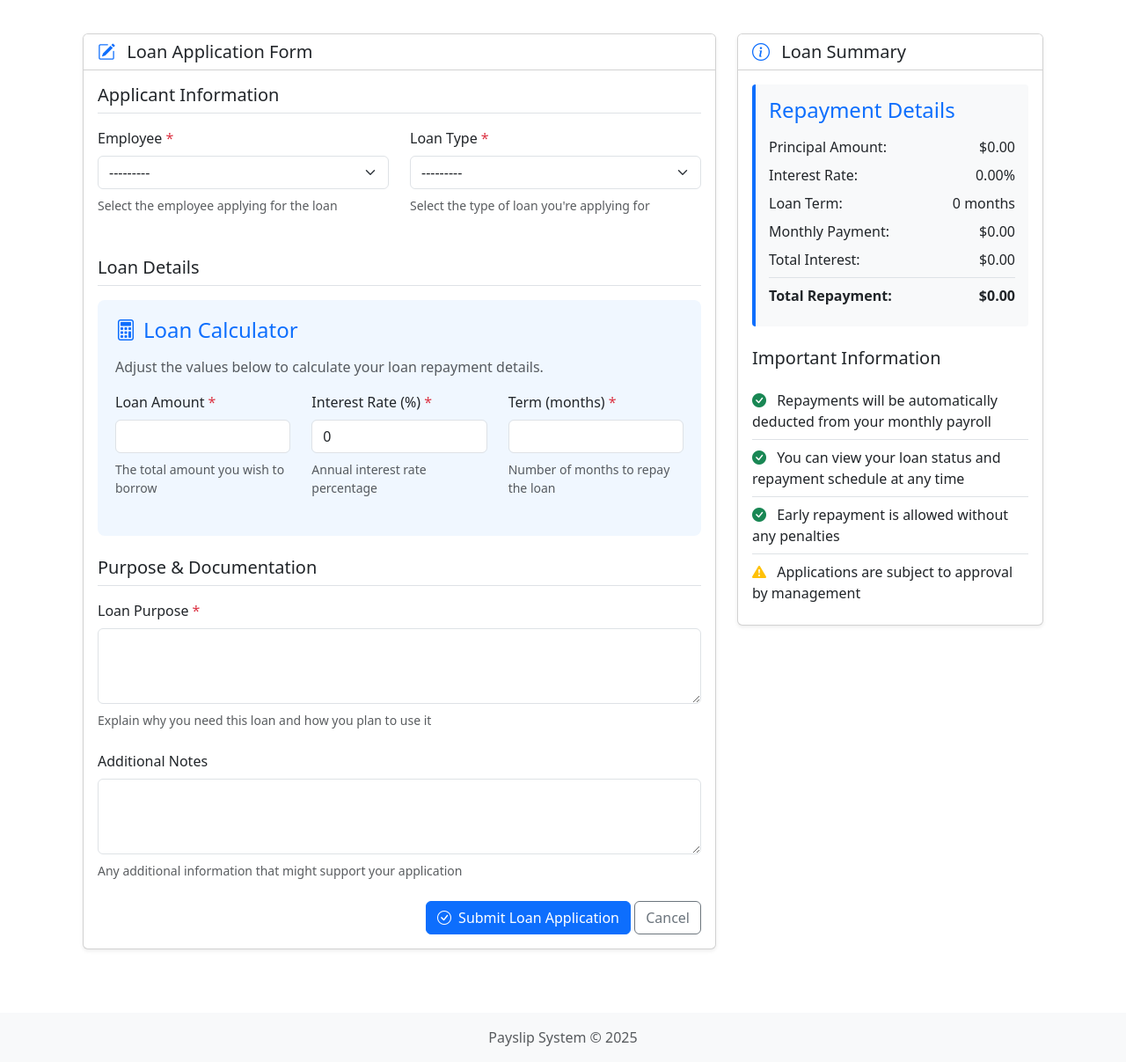
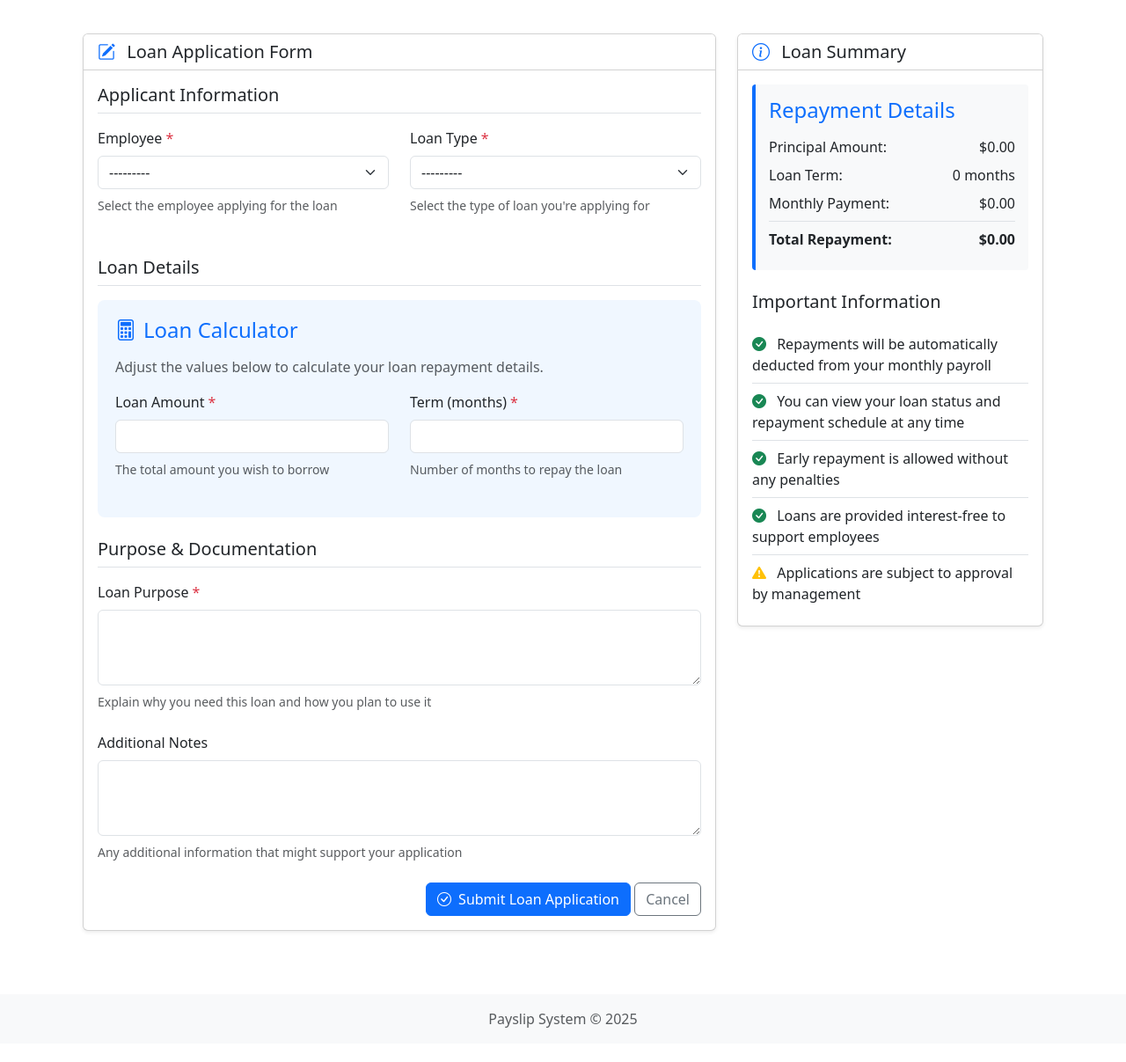
Before and after one commit to z-automator/iPaySlip, a Django app: page /loans/create/ in a window 1280 px wide. Shown: the part 144-1351 px from the top of the page at 88% size. After the commit the page ends 1312 px from the top, so only its background shows below. Run offline with Django 4.2, Linux system fonts and the light colour scheme; the visitor is signed in with stand-in values (Sample User, id 1); data comes from the database, SQL or seed files in the repository; data that the repository does not hold is empty; some libraries are stand-ins or nearby versions.

Commit message:
Refactor loan management forms and models for interest-free loans
- Removed interest rate fields from LoanTypeForm and LoanForm to reflect that all loans are interest-free.
- Updated LoanType model to set interest_rate as editable=False for backward compatibility.
- Adjusted loan_detail and loan_form templates to remove interest rate references and enhance clarity.
- Added informational alerts in templates to communicate the interest-free nature of loans to users.

```diff
--- a/lending/forms.py
+++ b/lending/forms.py
@@ -5,7 +5,7 @@ from .models import LoanType, Loan, LoanPayment
 class LoanTypeForm(forms.ModelForm):
     class Meta:
         model = LoanType
-        fields = ['name', 'description', 'interest_rate', 'max_amount', 'max_term_months', 'is_active']
+        fields = ['name', 'description', 'max_amount', 'max_term_months', 'is_active']
         widgets = {
             'description': forms.Textarea(attrs={'rows': 3}),
         }
@@ -13,7 +13,6 @@ class LoanTypeForm(forms.ModelForm):
     def __init__(self, *args, **kwargs):
         super().__init__(*args, **kwargs)
         self.fields['description'].required = False
-        self.fields['interest_rate'].help_text = "Annual interest rate percentage"
         self.fields['max_amount'].help_text = "Maximum loan amount allowed"
         self.fields['max_term_months'].help_text = "Maximum repayment period in months"
 
@@ -21,7 +20,7 @@ class LoanForm(forms.ModelForm):
     class Meta:
         model = Loan
         fields = [
-            'employee', 'loan_type', 'amount', 'interest_rate',
+            'employee', 'loan_type', 'amount',
             'term_months', 'purpose', 'notes'
         ]
         widgets = {
@@ -42,10 +41,6 @@ class LoanForm(forms.ModelForm):
             self.fields['total_payable'] = forms.DecimalField(
                 widget=forms.HiddenInput(), required=False
             )
-
-        # If a loan type is selected, set the interest rate to match
-        if self.instance.loan_type and not self.instance.interest_rate:
-            self.initial['interest_rate'] = self.instance.loan_type.interest_rate
 
     def clean(self):
         cleaned_data = super().clean()
--- a/lending/models.py
+++ b/lending/models.py
@@ -7,13 +7,13 @@ class LoanType(models.Model):
     """Loan types with predefined parameters"""
     name = models.CharField(max_length=100)
     description = models.TextField(blank=True)
-    interest_rate = models.DecimalField(max_digits=5, decimal_places=2, default=0)  # Percentage
+    interest_rate = models.DecimalField(max_digits=5, decimal_places=2, default=0, editable=False)  # Always 0, kept for backward compatibility
     max_amount = models.DecimalField(max_digits=12, decimal_places=2)
     max_term_months = models.PositiveIntegerField()
     is_active = models.BooleanField(default=True)
 
     def __str__(self):
-        return f"{self.name} ({self.interest_rate}%)"
+        return f"{self.name}"
 
 class Loan(models.Model):
     """Employee loan model"""
@@ -38,7 +38,7 @@ class Loan(models.Model):
 
     # Loan details
     amount = models.DecimalField(max_digits=12, decimal_places=2)
-    interest_rate = models.DecimalField(max_digits=5, decimal_places=2, default=0)  # Percentage
+    interest_rate = models.DecimalField(max_digits=5, decimal_places=2, default=0, editable=False)  # Always 0, kept for backward compatibility
     term_months = models.PositiveIntegerField()
     monthly_payment = models.DecimalField(max_digits=12, decimal_places=2)
     total_payable = models.DecimalField(max_digits=12, decimal_places=2)
@@ -70,27 +70,21 @@ class Loan(models.Model):
         return reverse('loan_detail', kwargs={'pk': self.pk})
 
     def calculate_monthly_payment(self):
-        """Calculate monthly payment amount"""
-        if self.interest_rate == 0:
-            # No interest
-            return self.amount / self.term_months
-
-        # With interest (simple interest for simplicity)
-        total_interest = (self.amount * self.interest_rate / 100)
-        self.total_payable = self.amount + total_interest
-        return self.total_payable / self.term_months
+        """Calculate monthly payment amount (no interest)"""
+        # No interest - just divide total by number of months
+        return self.amount / self.term_months
 
     def save(self, *args, **kwargs):
+        # Ensure interest rate is always 0
+        self.interest_rate = 0
+
         # Calculate monthly payment if not manually set
         if not self.monthly_payment:
             self.monthly_payment = self.calculate_monthly_payment()
 
-        # Calculate total payable amount
+        # Calculate total payable amount (same as amount since no interest)
         if not self.total_payable:
-            if self.interest_rate == 0:
-                self.total_payable = self.amount
-            else:
-                self.total_payable = self.monthly_payment * self.term_months
+            self.total_payable = self.amount
 
         # Set approval date when approved
         if self.status == self.APPROVED and not self.approval_date:
--- a/templates/lending/loan_form.html
+++ b/templates/lending/loan_form.html
@@ -130,7 +130,7 @@
                             <h4><i class="bi bi-calculator me-2"></i>Loan Calculator</h4>
                             <p class="text-muted">Adjust the values below to calculate your loan repayment details.</p>
                             <div class="row">
-                                <div class="col-md-4">
+                                <div class="col-md-6">
                                     <div class="form-group">
                                         <label for="{{ form.amount.id_for_label }}" class="form-label required-field">Loan Amount</label>
                                         {{ form.amount }}
@@ -140,17 +140,7 @@
                                         <div class="form-text text-muted">The total amount you wish to borrow</div>
                                     </div>
                                 </div>
-                                <div class="col-md-4">
-                                    <div class="form-group">
-                                        <label for="{{ form.interest_rate.id_for_label }}" class="form-label required-field">Interest Rate (%)</label>
-                                        {{ form.interest_rate }}
-                                        {% if form.interest_rate.errors %}
-                                        <div class="text-danger">{{ form.interest_rate.errors }}</div>
-                                        {% endif %}
-                                        <div class="form-text text-muted">Annual interest rate percentage</div>
-                                    </div>
-                                </div>
-                                <div class="col-md-4">
+                                <div class="col-md-6">
                                     <div class="form-group">
                                         <label for="{{ form.term_months.id_for_label }}" class="form-label required-field">Term (months)</label>
                                         {{ form.term_months }}
@@ -224,20 +214,12 @@
                             <span id="summary-principal">$0.00</span>
                         </div>
                         <div class="summary-item">
-                            <span>Interest Rate:</span>
-                            <span id="summary-rate">0.00%</span>
-                        </div>
-                        <div class="summary-item">
                             <span>Loan Term:</span>
                             <span id="summary-term">0 months</span>
                         </div>
                         <div class="summary-item">
                             <span>Monthly Payment:</span>
                             <span id="summary-monthly">$0.00</span>
-                        </div>
-                        <div class="summary-item">
-                            <span>Total Interest:</span>
-                            <span id="summary-interest">$0.00</span>
                         </div>
                         <div class="summary-item total">
                             <span>Total Repayment:</span>
@@ -259,6 +241,10 @@
                             <li class="list-group-item px-0">
                                 <i class="bi bi-check-circle-fill text-success me-2"></i>
                                 Early repayment is allowed without any penalties
+                            </li>
+                            <li class="list-group-item px-0">
+                                <i class="bi bi-check-circle-fill text-success me-2"></i>
+                                Loans are provided interest-free to support employees
                             </li>
                             <li class="list-group-item px-0">
                                 <i class="bi bi-exclamation-triangle-fill text-warning me-2"></i>
@@ -293,54 +279,44 @@
 
         // Set up loan calculator
         const amountInput = document.getElementById('{{ form.amount.id_for_label }}');
-        const rateInput = document.getElementById('{{ form.interest_rate.id_for_label }}');
         const termInput = document.getElementById('{{ form.term_months.id_for_label }}');
 
         // Summary elements
         const summaryPrincipal = document.getElementById('summary-principal');
-        const summaryRate = document.getElementById('summary-rate');
         const summaryTerm = document.getElementById('summary-term');
         const summaryMonthly = document.getElementById('summary-monthly');
-        const summaryInterest = document.getElementById('summary-interest');
         const summaryTotal = document.getElementById('summary-total');
 
         // Function to calculate loan details
         function calculateLoan() {
             const principal = parseFloat(amountInput.value) || 0;
-            const rate = parseFloat(rateInput.value) || 0;
             const term = parseInt(termInput.value) || 0;
 
             // Update summary display
             summaryPrincipal.textContent = '$' + principal.toFixed(2);
-            summaryRate.textContent = rate.toFixed(2) + '%';
             summaryTerm.textContent = term + ' months';
 
-            // Calculate monthly payment (simple interest for simplicity)
-            const totalInterest = principal * (rate / 100);
-            const totalRepayment = principal + totalInterest;
-            const monthlyPayment = term > 0 ? totalRepayment / term : 0;
+            // Calculate monthly payment (no interest)
+            const monthlyPayment = term > 0 ? principal / term : 0;
+            const totalRepayment = principal; // Total repayment is the same as principal (no interest)
 
             summaryMonthly.textContent = '$' + monthlyPayment.toFixed(2);
-            summaryInterest.textContent = '$' + totalInterest.toFixed(2);
             summaryTotal.textContent = '$' + totalRepayment.toFixed(2);
         }
 
         // Add event listeners to inputs
         if (amountInput) amountInput.addEventListener('input', calculateLoan);
-        if (rateInput) rateInput.addEventListener('input', calculateLoan);
         if (termInput) termInput.addEventListener('input', calculateLoan);
 
         // Initialize with current values
         calculateLoan();
 
-        // Handle loan type selection to update interest rate
+        // Handle loan type selection
         const loanTypeSelect = document.getElementById('{{ form.loan_type.id_for_label }}');
         if (loanTypeSelect) {
             loanTypeSelect.addEventListener('change', function() {
-                // In a real application, you would fetch the interest rate for the selected loan type
-                // This is a simplified example
-                // You could use AJAX to get the loan type details from the server
-                console.log('Loan type changed, would update interest rate here');
+                // Handle loan type specific logic if needed
+                console.log('Loan type changed');
             });
         }
     });
```
Also changed, not shown: templates/lending/loan_detail.html (+8 -4 lines), templates/lending/loan_type_form.html (+12 -17 lines), templates/lending/loan_type_list.html (+7 -3 lines).
